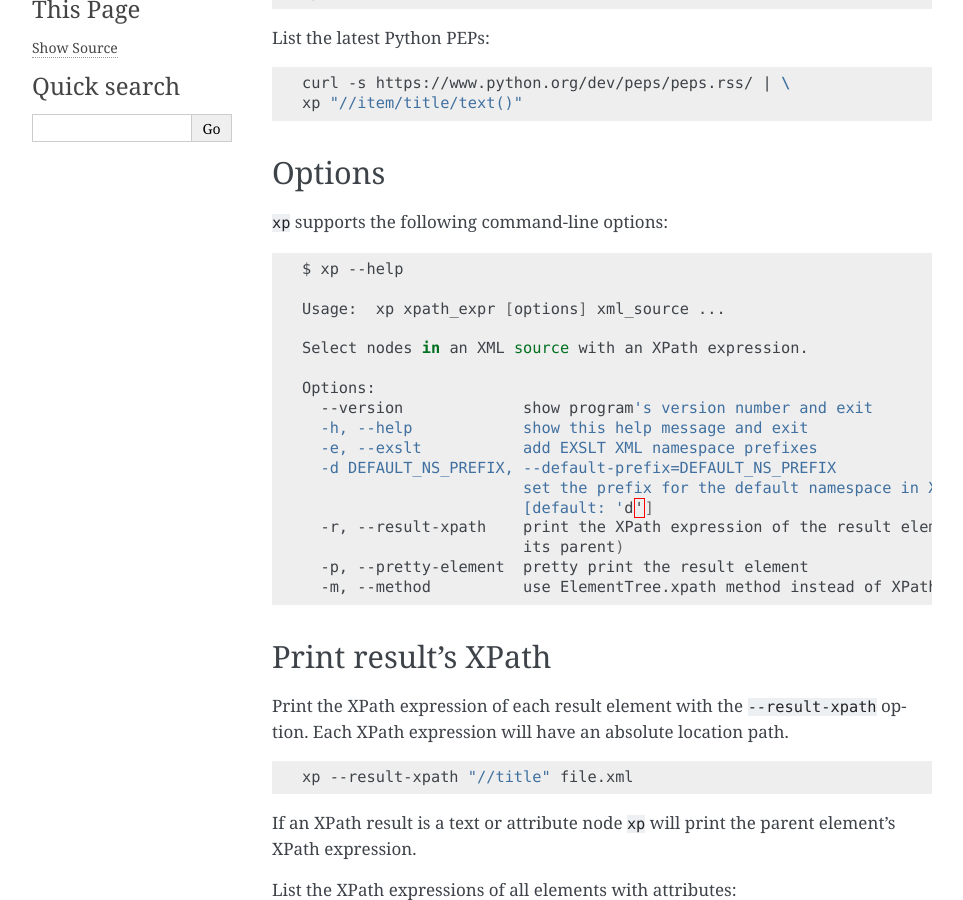
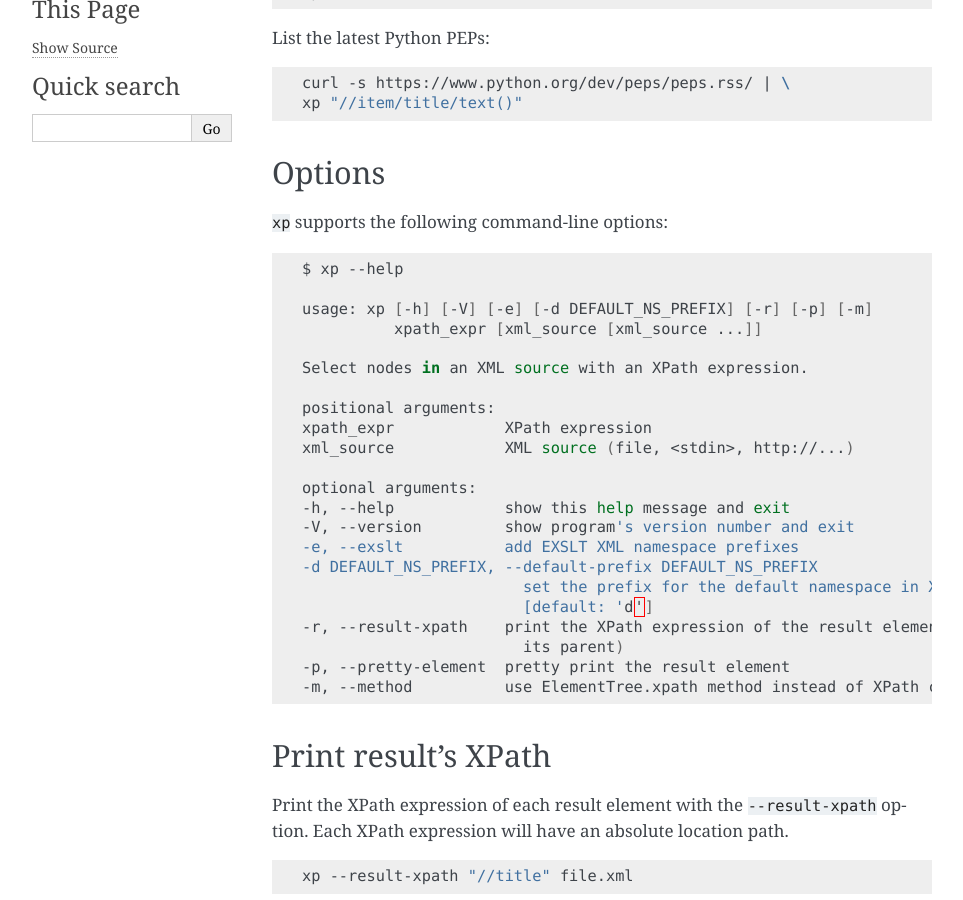
Before and after one commit to peteradrichem/Xul, a Sphinx documentation site: the page built from docs/xp.rst, in a window 1280 px wide and 900 px high, scrolled down 281 px. Shown: the whole window, without its empty margins (148-1111 px from the left). Built offline with Sphinx 7.4.7, drawn with Linux system fonts in a browser that asks for light colours.

Commit message:
Upgraded xp from optparse module to argparse module.

```diff
--- a/docs/xml_source.rst
+++ b/docs/xml_source.rst
@@ -89,7 +89,7 @@ More XSDs and DTDs examples_ can be found in the Xul Bitbucket repository.
 .. rubric:: Footnotes
 
 .. [#] `XHTML™ 1.0 The Extensible HyperText Markup Language
-   <http://www.w3.org/TR/xhtml1>`_
+   <https://www.w3.org/TR/xhtml1>`_
 
 
 .. _examples: https://bitbucket.org/peteradrichem/xul/src/tip/examples/
--- a/docs/xp.rst
+++ b/docs/xp.rst
@@ -34,21 +34,26 @@ Options
 
    $ xp --help
 
-   Usage:  xp xpath_expr [options] xml_source ...
+   usage: xp [-h] [-V] [-e] [-d DEFAULT_NS_PREFIX] [-r] [-p] [-m]
+             xpath_expr [xml_source [xml_source ...]]
 
    Select nodes in an XML source with an XPath expression.
 
-   Options:
-     --version             show program's version number and exit
-     -h, --help            show this help message and exit
-     -e, --exslt           add EXSLT XML namespace prefixes
-     -d DEFAULT_NS_PREFIX, --default-prefix=DEFAULT_NS_PREFIX
+   positional arguments:
+   xpath_expr            XPath expression
+   xml_source            XML source (file, <stdin>, http://...)
+
+   optional arguments:
+   -h, --help            show this help message and exit
+   -V, --version         show program's version number and exit
+   -e, --exslt           add EXSLT XML namespace prefixes
+   -d DEFAULT_NS_PREFIX, --default-prefix DEFAULT_NS_PREFIX
                            set the prefix for the default namespace in XPath
                            [default: 'd']
-     -r, --result-xpath    print the XPath expression of the result element (or
+   -r, --result-xpath    print the XPath expression of the result element (or
                            its parent)
-     -p, --pretty-element  pretty print the result element
-     -m, --method          use ElementTree.xpath method instead of XPath class
+   -p, --pretty-element  pretty print the result element
+   -m, --method          use ElementTree.xpath method instead of XPath class
 
 Print result's XPath
 --------------------
@@ -150,6 +155,6 @@ The results should be the same but error reporting can be different.
 
 .. rubric:: Footnotes
 
-.. [#] `XML Path Language (XPath) 1.0 <http://www.w3.org/TR/xpath>`_
-.. [#] `Namespaces in XML 1.0 <http://www.w3.org/TR/xml-names/>`_
+.. [#] `XML Path Language (XPath) 1.0 <https://www.w3.org/TR/xpath>`_
+.. [#] `Namespaces in XML 1.0 <https://www.w3.org/TR/xml-names/>`_
 .. [#] `Extensions to XSLT (EXSLT) <http://exslt.org/>`_
```
Also changed, not shown: 1 other file.
